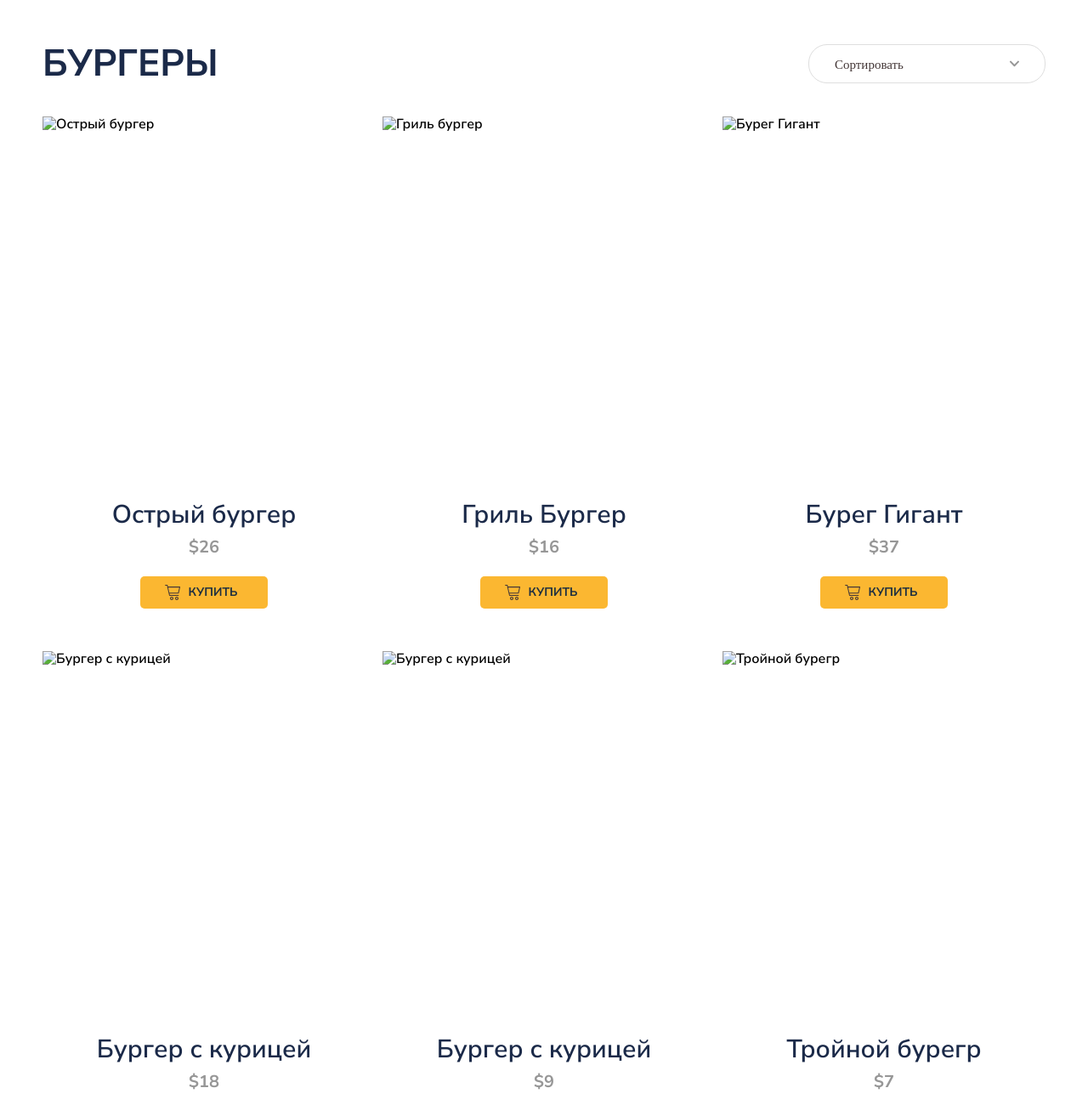
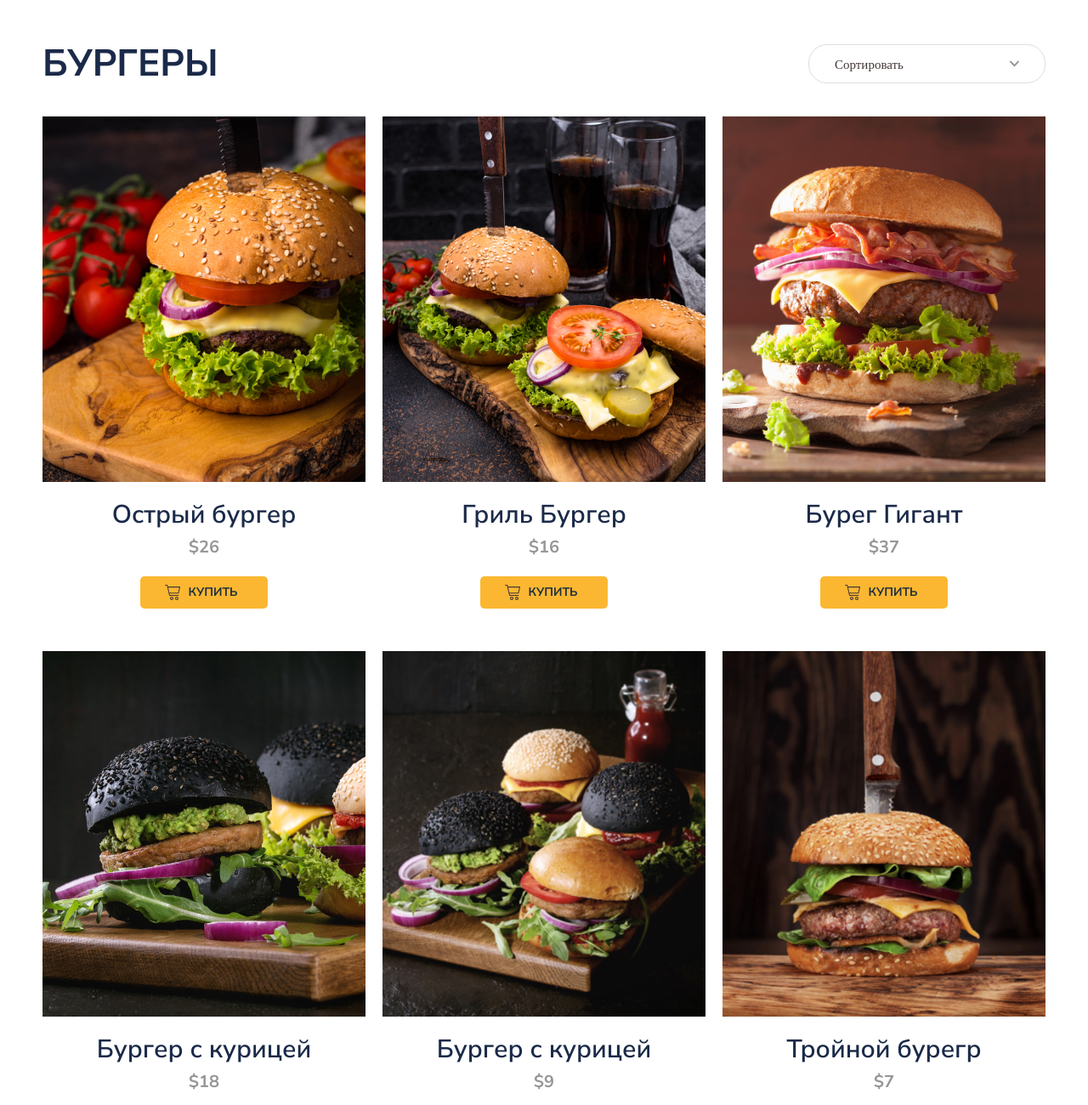
Before and after one commit to AlexSystemAdmin/Mudule01-Burger, a plain HTML site: page index.html in a window 1280 px wide. Shown: the part 1220-2520 px from the top of the page at 85% size. Drawn offline with nearby package versions, Linux system fonts and the light colour scheme; the site is published under a folder, as on GitHub Pages, so addresses that start at the root find nothing.

```diff
--- a/index.html
+++ b/index.html
@@ -74,7 +74,7 @@
                 <div class="menu-grid">
                     <div class="menu-grid-item">
                         <div class="menu-grid-cover">
-                            <img src="/images/menu/01.jpg" alt="Острый бургер">
+                            <img src="images/menu/01.jpg" alt="Острый бургер">
                         </div>
                         <p class="menu-grid-title">
                             Острый бургер
@@ -89,7 +89,7 @@
                     </div>
                     <div class="menu-grid-item">
                         <div class="menu-grid-cover">
-                            <img src="/images/menu/02.jpg" alt="Гриль бургер">
+                            <img src="images/menu/02.jpg" alt="Гриль бургер">
                         </div>
                         <p class="menu-grid-title">
                             Гриль Бургер
@@ -104,7 +104,7 @@
                     </div>
                     <div class="menu-grid-item">
                         <div class="menu-grid-cover">
-                            <img src="/images/menu/03.jpg" alt="Бурег Гигант">
+                            <img src="images/menu/03.jpg" alt="Бурег Гигант">
                         </div>
                         <p class="menu-grid-title">
                             Бурег Гигант
@@ -119,7 +119,7 @@
                     </div>
                     <div class="menu-grid-item">
                         <div class="menu-grid-cover">
-                            <img src="/images/menu/04.jpg" alt="Бургер с курицей">
+                            <img src="images/menu/04.jpg" alt="Бургер с курицей">
                         </div>
                         <p class="menu-grid-title">
                             Бургер с курицей
@@ -134,7 +134,7 @@
                     </div>
                     <div class="menu-grid-item">
                         <div class="menu-grid-cover">
-                            <img src="/images/menu/05.jpg" alt="Бургер с курицей">
+                            <img src="images/menu/05.jpg" alt="Бургер с курицей">
                         </div>
                         <p class="menu-grid-title">
                             Бургер с курицей
@@ -149,7 +149,7 @@
                     </div>
                     <div class="menu-grid-item">
                         <div class="menu-grid-cover">
-                            <img src="/images/menu/06.jpg" alt="Тройной бурегр">
+                            <img src="images/menu/06.jpg" alt="Тройной бурегр">
                         </div>
                         <p class="menu-grid-title">
                             Тройной бурегр
@@ -171,7 +171,7 @@
                 <div class="menu-grid">
                     <div class="menu-grid-item">
                         <div class="menu-grid-cover">
-                            <img src="/images/menu/07.jpg" alt="Сэндвич">
+                            <img src="images/menu/07.jpg" alt="Сэндвич">
                         </div>
                         <p class="menu-grid-title">
                             Сэндвич
@@ -186,7 +186,7 @@
                     </div>
                     <div class="menu-grid-item">
                         <div class="menu-grid-cover">
-                            <img src="/images/menu/08.jpg" alt="Картошка Фри">
+                            <img src="images/menu/08.jpg" alt="Картошка Фри">
                         </div>
                         <p class="menu-grid-title">
                             Картошка Фри
@@ -201,7 +201,7 @@
                     </div>
                     <div class="menu-grid-item">
                         <div class="menu-grid-cover">
-                            <img src="/images/menu/09.jpg" alt="Хот-Дог">
+                            <img src="images/menu/09.jpg" alt="Хот-Дог">
                         </div>
                         <p class="menu-grid-title">
                             Хот-Дог
```
